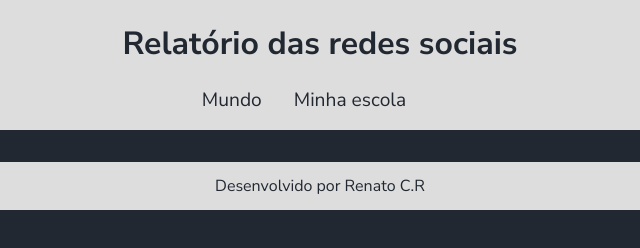
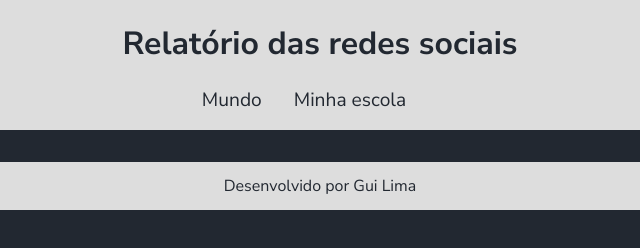
Before and after one commit to Renato1405/..., a plain HTML site: page index.html in a window 1280 px wide. Shown: the full height of the page, 320-960 px from the left. Drawn offline with Linux system fonts and the light colour scheme; no server answers; files whose address does not match are found by name.

Commit message:
Add files via upload

```diff
--- a/index.html
+++ b/index.html
@@ -20,7 +20,7 @@
         </section>
     </main>
     <footer>
-        <p>Desenvolvido por Renato C.R </p>
+        <p>Desenvolvido por Gui Lima</p>
     </footer>
     <script type="module" src="graficos/informacoesGlobais.js"></script>
 </body>
```
